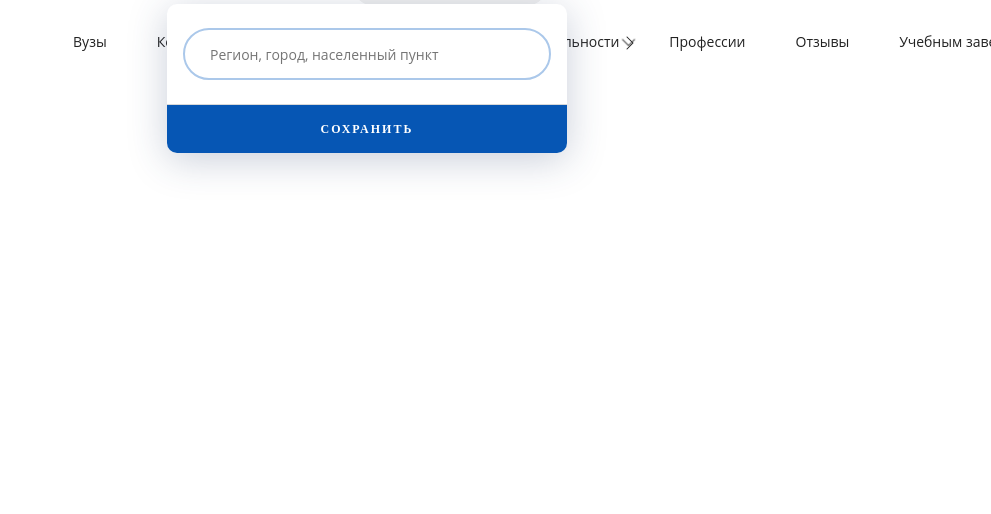
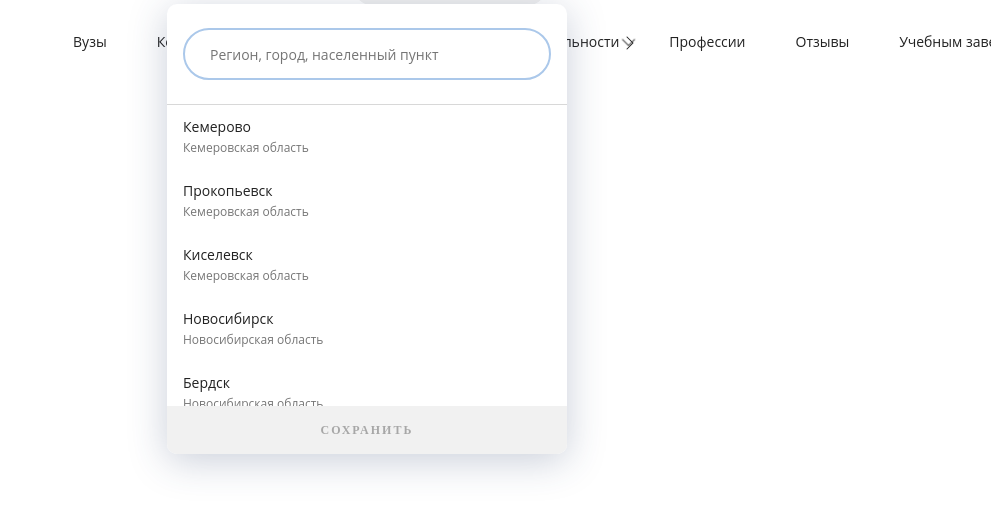
Before and after one commit to NataliaVozhdaeva/Edu, a website: page src/pug/index.pug in a window 1280 px wide. Both pictures are taken after a click on the link "Москва". Shown: the part 66-580 px from the top of the page, without its empty margins (289-1280 px from the left). Drawn offline with nearby package versions, Linux system fonts and the light colour scheme; files that its build step writes are made by us from their sources; files whose address does not match are found by name.

Commit message:
creating el from serverData + submitBtn style

```diff
--- a/src/js/scripts.js
+++ b/src/js/scripts.js
@@ -1,17 +1,56 @@
+/* получение данных с сервера и отрисовка меню городов */
+
 const locationLink = document.querySelector('.header_location.link');
+let result;
+const citiesList = document.querySelector('.city_container');
 
 openMenu = async () => {
+  const citySearchMenu = document.querySelector('.citySearchMenu');
+  citySearchMenu.classList.toggle('notDisplay');
   const requestURL = '../mock/data.json';
-
   try {
     const response = await fetch(requestURL);
-    const result = await response.json();
+    result = await response.json();
+  } catch (error) {
+    console.log(error);
+  }
+  createCityLi();
+};
 
-    console.log(result);
-  } catch (error) {
-    console.log('something goes wrong' + ' - ' + error);
+createCityLi = () => {
+  for (let key in result) {
+    if (result[key].length < 2) {
+      const cityItem = document.createElement('li');
+      cityItem.classList.add('city_item');
+      citiesList.appendChild(cityItem);
+
+      const cityItemName = document.createElement('a');
+      cityItemName.classList.add('link');
+      cityItemName.classList.add('city_name');
+      cityItemName.textContent = result[key];
+      cityItem.appendChild(cityItemName);
+    } else {
+      for (let oneCity of result[key]) {
+        const cityItem = document.createElement('li');
+        cityItem.classList.add('city_item');
+        citiesList.appendChild(cityItem);
+
+        const cityItemName = document.createElement('a');
+        cityItemName.classList.add('link');
+        cityItemName.classList.add('city_name');
+        cityItemName.textContent = oneCity;
+
+        const cityItemState = document.createElement('a');
+        cityItemState.classList.add('link');
+        cityItemState.classList.add('city_state');
+        cityItemState.textContent = key;
+
+        cityItem.appendChild(cityItemName);
+        cityItem.appendChild(cityItemState);
+      }
+    }
   }
-};
+}; //createCityLi
 
 locationLink.addEventListener('click', openMenu);
 
@@ -43,16 +82,15 @@ menuArrowPrev.addEventListener('click', changeMenuPosition);
 
 /* Код для вкладки выбора регионов */
 
-const citiesList = document.querySelector('.city_container');
 const filteredCitiesContainer = document.querySelector(
   '.citySearchMenu_doneContainer'
 );
-const cities = document.querySelectorAll('.city_item');
 const citySearch = document.querySelector('.citySearch');
+const saveCityBtn = document.querySelector('.citySearchMenu_saveBtn');
 
 deleteCityFromFiltered = (e) => {
+  const cities = document.querySelectorAll('.city_item');
   if (e.target.classList.contains('btn')) {
-    e.target.parentNode.remove();
     for (let city of cities) {
       if (
         city.firstElementChild.textContent === e.target.parentNode.textContent
@@ -60,10 +98,15 @@ deleteCityFromFiltered = (e) => {
         city.classList.remove('activeCity');
       }
     }
+    e.target.parentNode.remove();
+    if (filteredCitiesContainer.childNodes.length <= 1) {
+      saveCityBtn.setAttribute('disabled', 'true');
+    }
   }
 }; //deleteCityFromFiltered
 
 addCityToFiltered = (e) => {
+  saveCityBtn.removeAttribute('disabled');
   if (!e.target.classList.contains('city_item')) {
     var choosenCity = e.target.parentNode.firstElementChild;
   } else {
@@ -79,6 +122,9 @@ addCityToFiltered = (e) => {
         filteredCity.remove();
       }
     }
+    if (filteredCitiesContainer.childNodes.length <= 1) {
+      saveCityBtn.setAttribute('disabled', 'true');
+    }
   } else {
     choosenCity.parentNode.classList.add('activeCity');
     const filteredCity = document.createElement('div');
@@ -90,10 +136,15 @@ addCityToFiltered = (e) => {
     filteredCitiesContainer.appendChild(filteredCity);
     filteredCity.appendChild(delCityBtn);
   }
+
   filteredCitiesContainer.addEventListener('click', deleteCityFromFiltered);
 }; //addCityToFiltered
 
 citiesList.addEventListener('click', addCityToFiltered);
+
+saveCityBtn.addEventListener('click', function () {
+  console.log('hi');
+});
 
 /* cityOffer = (e) => {
   for (i = 0; i < cities.length; i++) {
--- a/src/mock/data.json
+++ b/src/mock/data.json
@@ -1,6 +1,6 @@
 {
   "Кемеровская область": ["Кемерово", "Прокопьевск", "Киселевск"],
   "Новосибирская область": ["Новосибирск", "Бердск"],
-  "Москва": "Москва",
+  "Москва": ["Москва"],
   "Алтайский край": ["Барнаул", "Белокуриха"]
 }
--- a/src/pug/index.pug
+++ b/src/pug/index.pug
@@ -12,11 +12,11 @@ html(lang="ru")
 				a.header_location.link(href="#")
 					img.header_location_icon(alt="выбор региона" width='32' height='32' src='./img/icons/city.png')
 					|Москва
-				.citySearchMenu
+				form.citySearchMenu.notDisplay
 					input.citySearch(type="text" placeholder="Регион, город, населенный пункт" autocomplete="none")
 					.citySearchMenu_doneContainer
 					ul.city_container.list
-					button.citySearchMenu_saveBtn.btn Сохранить
+					button.citySearchMenu_saveBtn.btn(type="submit" disabled) Сохранить
 				label.label__search.hidden(for="searchbar") Строка поиска
 				input.search.header_search(type="text" name="searchbar" id="searchbar" value="" placeholder="Учебное заведение, специальность или профессия")
 				.user.header_user
--- a/src/scss/header.scss
+++ b/src/scss/header.scss
@@ -266,13 +266,18 @@ $hover-color: #f1f1f1;
     text-align: center;
     letter-spacing: 2px;
     text-transform: uppercase;
-    color: #fff;
+    color: #f1f1f1;
     width: 100%;
     padding: 16px 0;
     background: #0656b4;
 
     &:hover {
       background-color: lighten(#0656b4, 6.25%);
+    }
+
+    &:disabled {
+      background-color: #f1f1f1;
+      color: #a7a7a7;
     }
   }
 }
```
Also changed, not shown: src/index.html.
